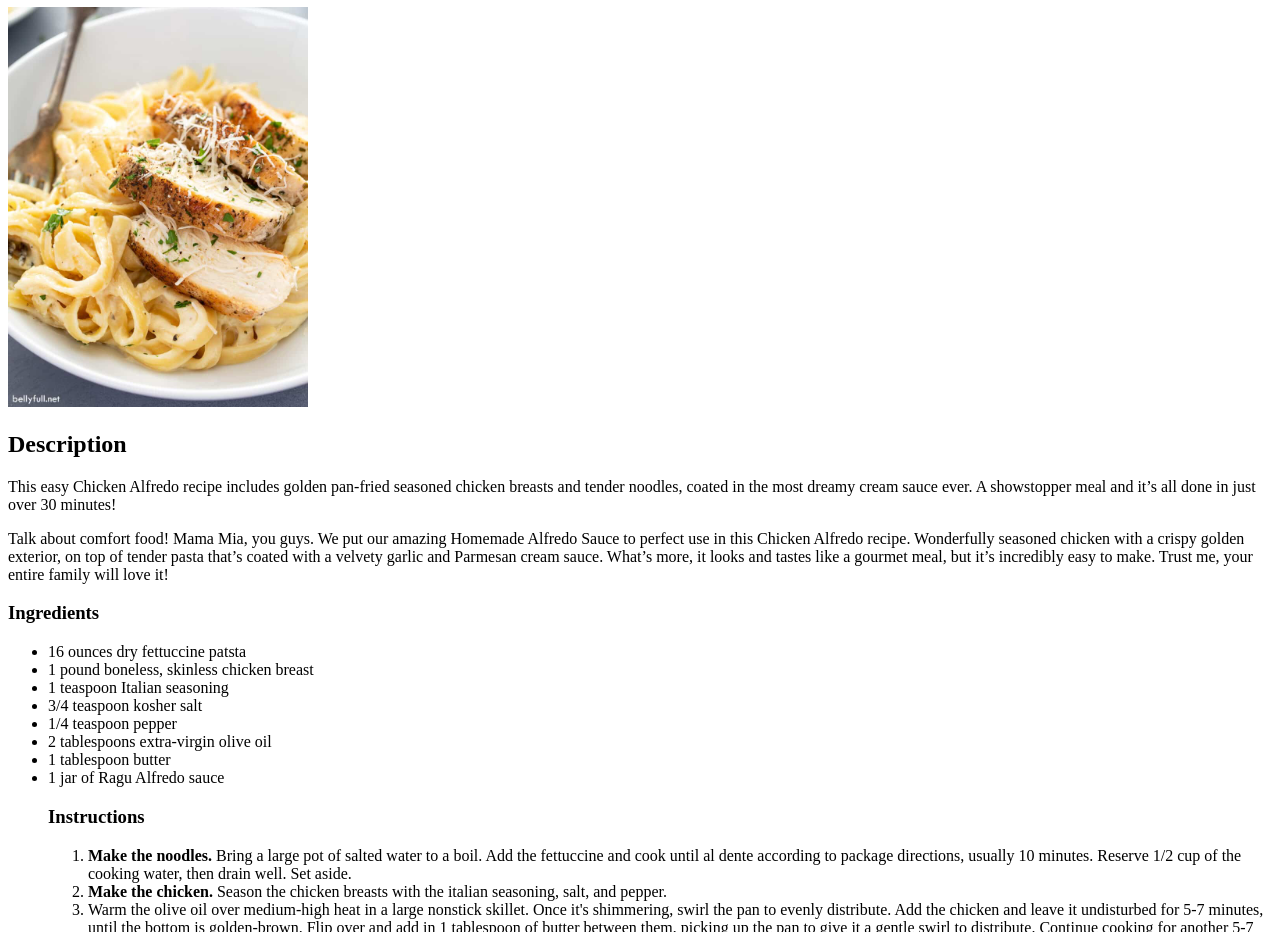
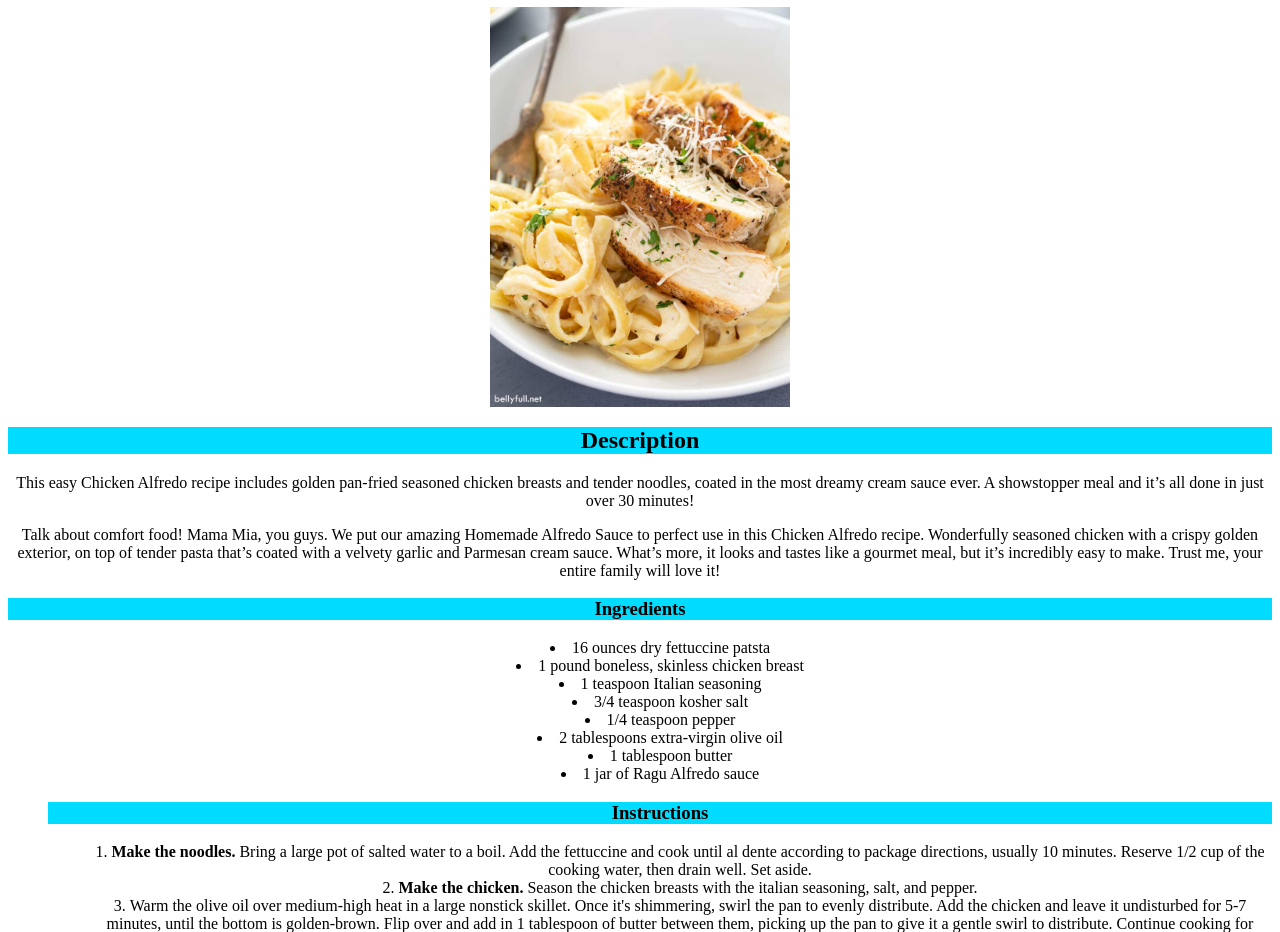
Before and after one commit to ItsRuku/odin-recipes, a plain HTML site: page recipes/chickenalfredo.html in a window 1280 px wide. Shown: the part 99-1031 px from the top of the page. Drawn offline with Linux system fonts and the light colour scheme.

Commit message:
Add style to chickenalfredo.html

```diff
--- a/recipes/style.css
+++ b/recipes/style.css
@@ -1,11 +1,27 @@
+.body #header{
+    background-color: lavender;
+    color: blueviolet;
+}
+#header2, #description, #ingre, #instru {
+    background-color: #00DCFF;
+    color: black;
+ }
+.body2
+{
+    text-align: center;
+}
+#ul-list{
+     list-style-position:inside;
+}
+#picture1{
+    display: block;
+    margin-left: auto;
+    margin-right: auto;
+}
 #list2 {
     background-color: orangered;
     color: black;
     font-weight: 800;
-}
-.body #header{
-    background-color: lavender;
-    color: blueviolet;
 }
 .body {
     text-align: center;
```
